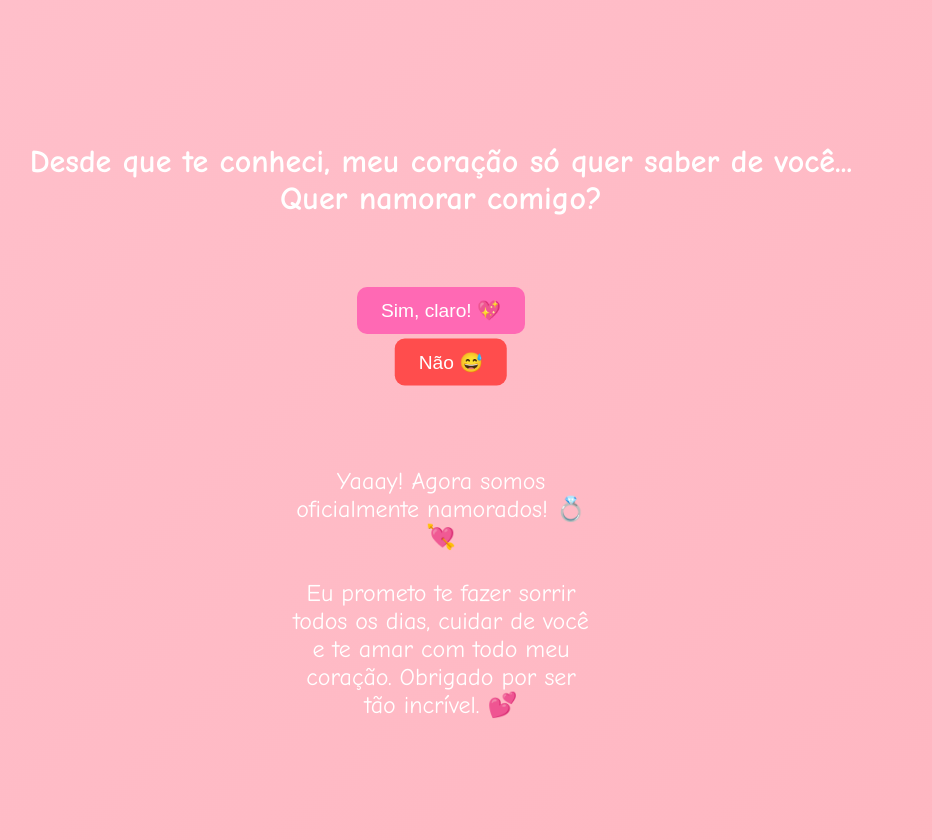
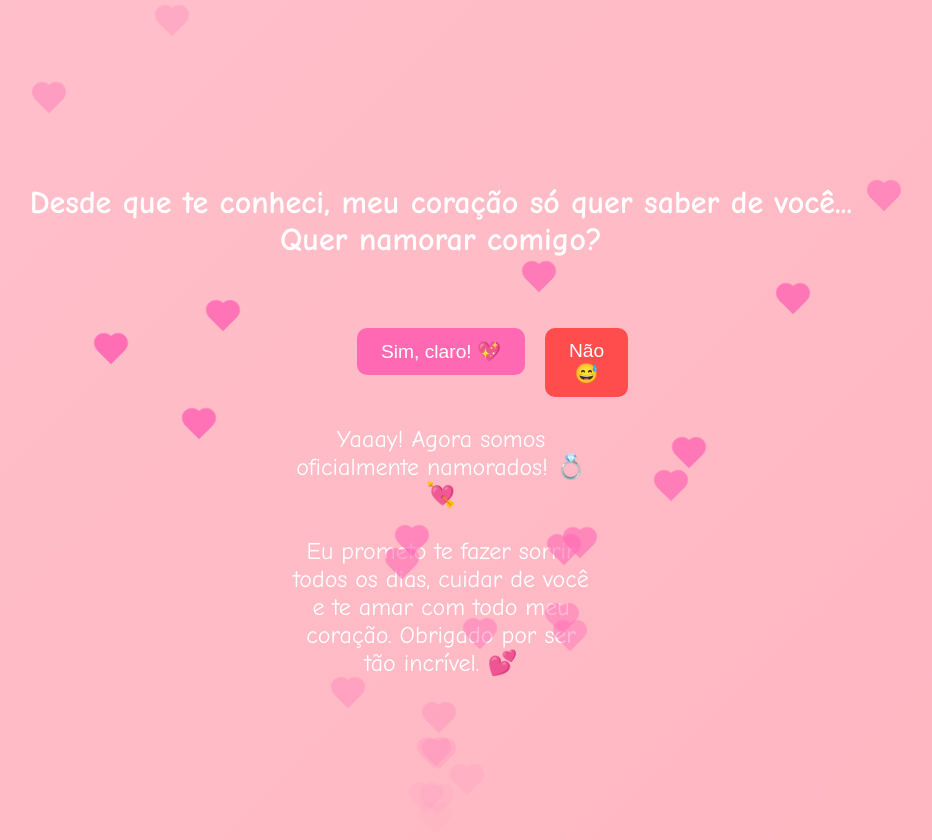
Before and after one commit to bhsbnet/pedido-namoro, a plain HTML site: page index.html in a window 1280 px wide. Both pictures are taken after a click on the button "Sim, claro! 💖". Shown: the whole page, without its empty margins (199-1131 px from the left). Drawn offline with Linux system fonts and the light colour scheme.

Commit message:
index.html

```diff
--- a/index.html
+++ b/index.html
@@ -32,9 +32,6 @@
     .buttons {
       margin-top: 30px;
       position: relative;
-      width: 100%;
-      max-width: 300px;
-      height: 150px;
     }
 
     button {
@@ -44,24 +41,18 @@
       border: none;
       border-radius: 10px;
       cursor: pointer;
-      transition: all 0.2s ease;
+      transition: all 0.1s ease;
     }
 
     .yes {
       background-color: #ff69b4;
       color: white;
-      position: relative;
-      z-index: 2;
     }
 
     .no {
       background-color: #ff4d4d;
       color: white;
       position: absolute;
-      left: 50%;
-      top: 50%;
-      transform: translate(-50%, -50%);
-      z-index: 1;
     }
 
     .message {
@@ -71,18 +62,17 @@
       max-width: 300px;
     }
 
-    .heart {
+    .floating-heart {
       position: absolute;
       width: 20px;
       height: 20px;
       background-color: #ff69b4;
       transform: rotate(45deg);
-      animation: explode 1s ease-out forwards;
-      z-index: 3;
+      animation: float 10s linear infinite;
     }
 
-    .heart::before,
-    .heart::after {
+    .floating-heart::before,
+    .floating-heart::after {
       content: '';
       position: absolute;
       width: 20px;
@@ -91,23 +81,28 @@
       border-radius: 50%;
     }
 
-    .heart::before {
+    .floating-heart::before {
       top: -10px;
       left: 0;
     }
 
-    .heart::after {
+    .floating-heart::after {
       left: -10px;
       top: 0;
     }
 
-    @keyframes explode {
+    @keyframes float {
       0% {
-        transform: scale(1) rotate(45deg);
+        bottom: -50px;
+        left: calc(50% - 10px);
+        opacity: 0;
+      }
+      50% {
         opacity: 1;
       }
       100% {
-        transform: scale(2) translateY(-100px) rotate(45deg);
+        bottom: 110%;
+        left: calc(50% + 100px * (random() - 0.5));
         opacity: 0;
       }
     }
@@ -118,8 +113,8 @@
     <h1>Desde que te conheci, meu coração só quer saber de você...<br>Quer namorar comigo?</h1>
 
     <div class="buttons">
-      <button class="yes" onclick="sayYes(this)">Sim, claro! 💖</button>
-      <button class="no" id="noButton" onmouseover="moveButton()" ontouchstart="moveButton()">Não 😅</button>
+      <button class="yes" onclick="sayYes()">Sim, claro! 💖</button>
+      <button class="no" onmouseover="moveButton(this)" ontouchstart="moveButton(this)">Não 😅</button>
     </div>
 
     <div class="message" id="message">
@@ -128,49 +123,31 @@
     </div>
   </div>
 
+  <!-- corações flutuantes -->
   <script>
-    const noButton = document.getElementById("noButton");
-    let positionIndex = 0;
-    const positions = [
-      { x: 10, y: 10 },
-      { x: 70, y: 20 },
-      { x: 50, y: 60 },
-      { x: 20, y: 80 },
-      { x: 80, y: 50 },
-      { x: 40, y: 30 }
-    ];
-
-    function moveButton() {
-      positionIndex = (positionIndex + 1) % positions.length;
-      const { x, y } = positions[positionIndex];
-      const maxX = window.innerWidth;
-      const maxY = window.innerHeight;
-
-      noButton.style.left = `${(x / 100) * maxX}px`;
-      noButton.style.top = `${(y / 100) * maxY}px`;
-      noButton.style.transform = "translate(0, 0)";
-    }
-
-    function createHeart(x, y) {
-      const heart = document.createElement("div");
-      heart.classList.add("heart");
-      heart.style.left = `${x}px`;
-      heart.style.top = `${y}px`;
+    function createHeart() {
+      const heart = document.createElement('div');
+      heart.classList.add('floating-heart');
+      heart.style.left = Math.random() * 100 + 'vw';
+      heart.style.animationDuration = 5 + Math.random() * 5 + 's';
+      heart.style.opacity = Math.random();
       document.body.appendChild(heart);
 
       setTimeout(() => {
         heart.remove();
-      }, 1000);
+      }, 10000);
     }
 
-    function sayYes(btn) {
-      const rect = btn.getBoundingClientRect();
-      for (let i = 0; i < 15; i++) {
-        const offsetX = Math.random() * 100 - 50;
-        const offsetY = Math.random() * 100 - 50;
-        createHeart(rect.left + rect.width / 2 + offsetX, rect.top + rect.height / 2 + offsetY);
-      }
-      document.getElementById("message").style.display = "block";
+    setInterval(createHeart, 300);
+
+    function moveButton(btn) {
+      const i = Math.floor(Math.random() * 800) - 400;
+      const j = Math.floor(Math.random() * 800) - 400;
+      btn.style.transform = `translate(${i}px, ${j}px)`;
+    }
+
+    function sayYes() {
+      document.getElementById('message').style.display = 'block';
     }
   </script>
 </body>
```
